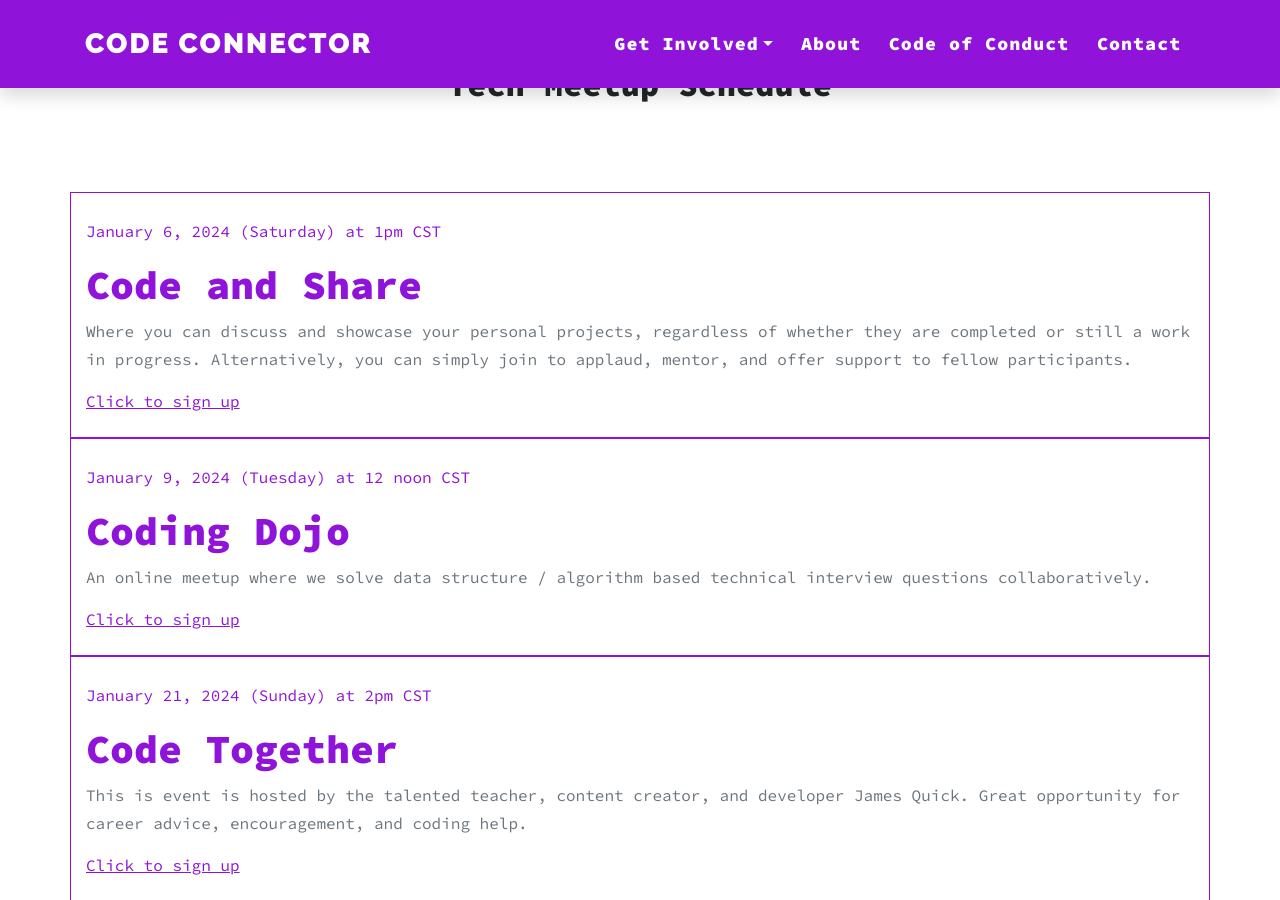
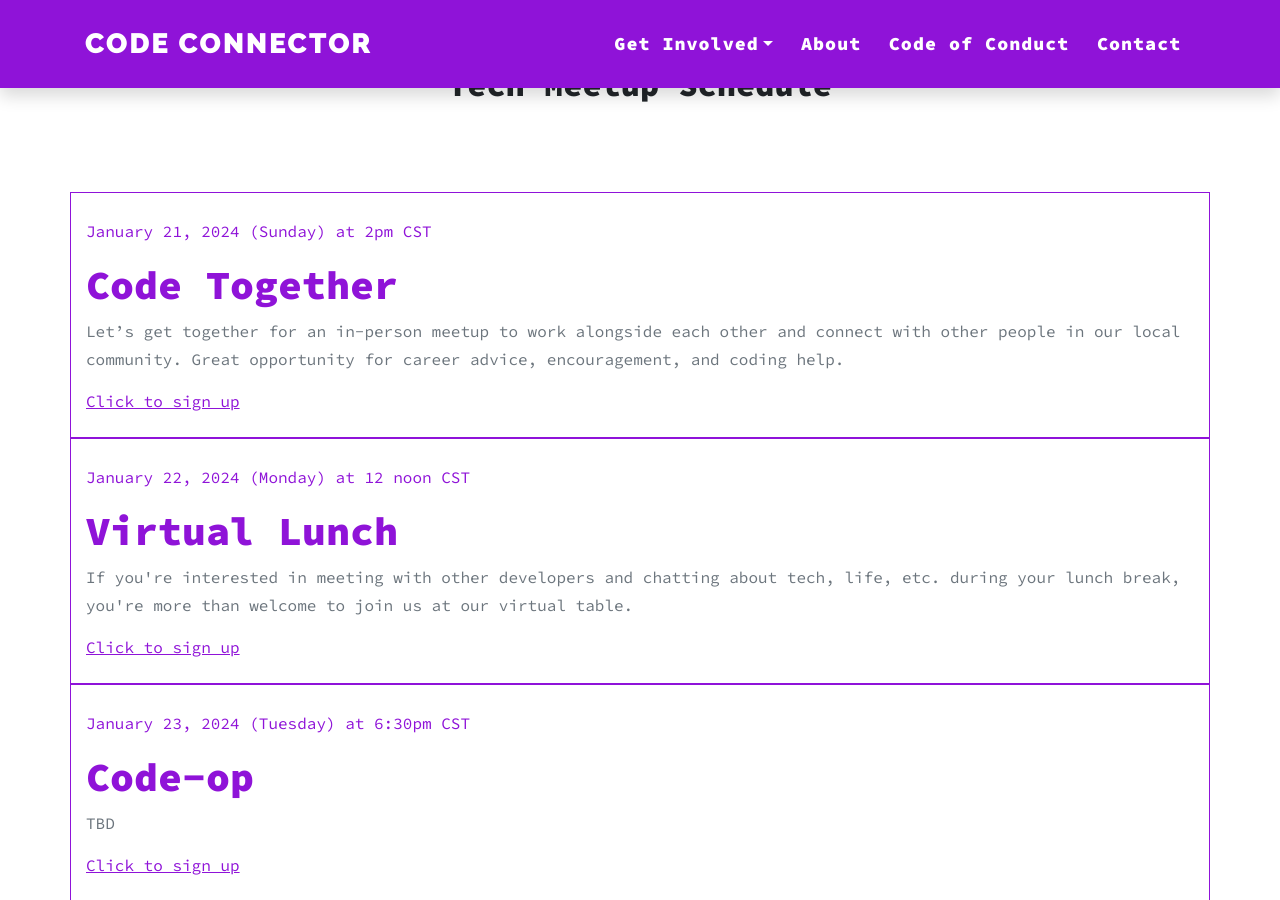
Before and after one commit to codeconnector/codeconnector.github.io, a Jekyll site: the page built from schedule.html, in a window 1280 px wide and 900 px high, scrolled down 565 px. Built offline with Jekyll 4.4.1, drawn with Linux system fonts in a browser that asks for light colours; some of the changed text lies outside the part shown.

Commit message:
Mid-Month update to the calendar and update to Sunday meetup details

```diff
--- a/_data/meetups.yml
+++ b/_data/meetups.yml
@@ -1,14 +1,6 @@
-- date: January 6, 2024 (Saturday) at 1pm CST
-  title: Code and Share
-  description: Where you can discuss and showcase your personal projects, regardless of whether they are completed or still a work in progress. Alternatively, you can simply join to applaud, mentor, and offer support to fellow participants.
-  signuplink: https://www.meetup.com/memphis-technology-user-groups/events/297158044/
-- date: January 9, 2024 (Tuesday) at 12 noon CST
-  title: Coding Dojo
-  description: An online meetup where we solve data structure / algorithm based technical interview questions collaboratively.
-  signuplink: https://www.meetup.com/memphis-technology-user-groups/events/298053154/
 - date: January 21, 2024 (Sunday) at 2pm CST
   title: Code Together
-  description: This is event is hosted by the talented teacher, content creator, and developer James Quick. Great opportunity for career advice, encouragement, and coding help.
+  description: Let’s get together for an in-person meetup to work alongside each other and connect with other people in our local community. Great opportunity for career advice, encouragement, and coding help.
   signuplink: https://www.meetup.com/memphis-technology-user-groups/events/298227693/
 - date: January 22, 2024 (Monday) at 12 noon CST
   title: Virtual Lunch
@@ -22,3 +14,7 @@
   title: UI/UX
   description: Spend the hour chatting about research and design concepts along with new and exciting topics in the world of UI/UX
   signuplink:  https://www.meetup.com/memphis-technology-user-groups/events/297726030/
+- date: February 3, 2024 (Saturday) at 1pm CST
+  title: Code and Share
+  description: Where you can discuss and showcase your personal projects, regardless of whether they are completed or still a work in progress. Alternatively, you can simply join to applaud, mentor, and offer support to fellow participants.
+  signuplink: https://www.meetup.com/memphis-technology-user-groups/events/297158046/
```
